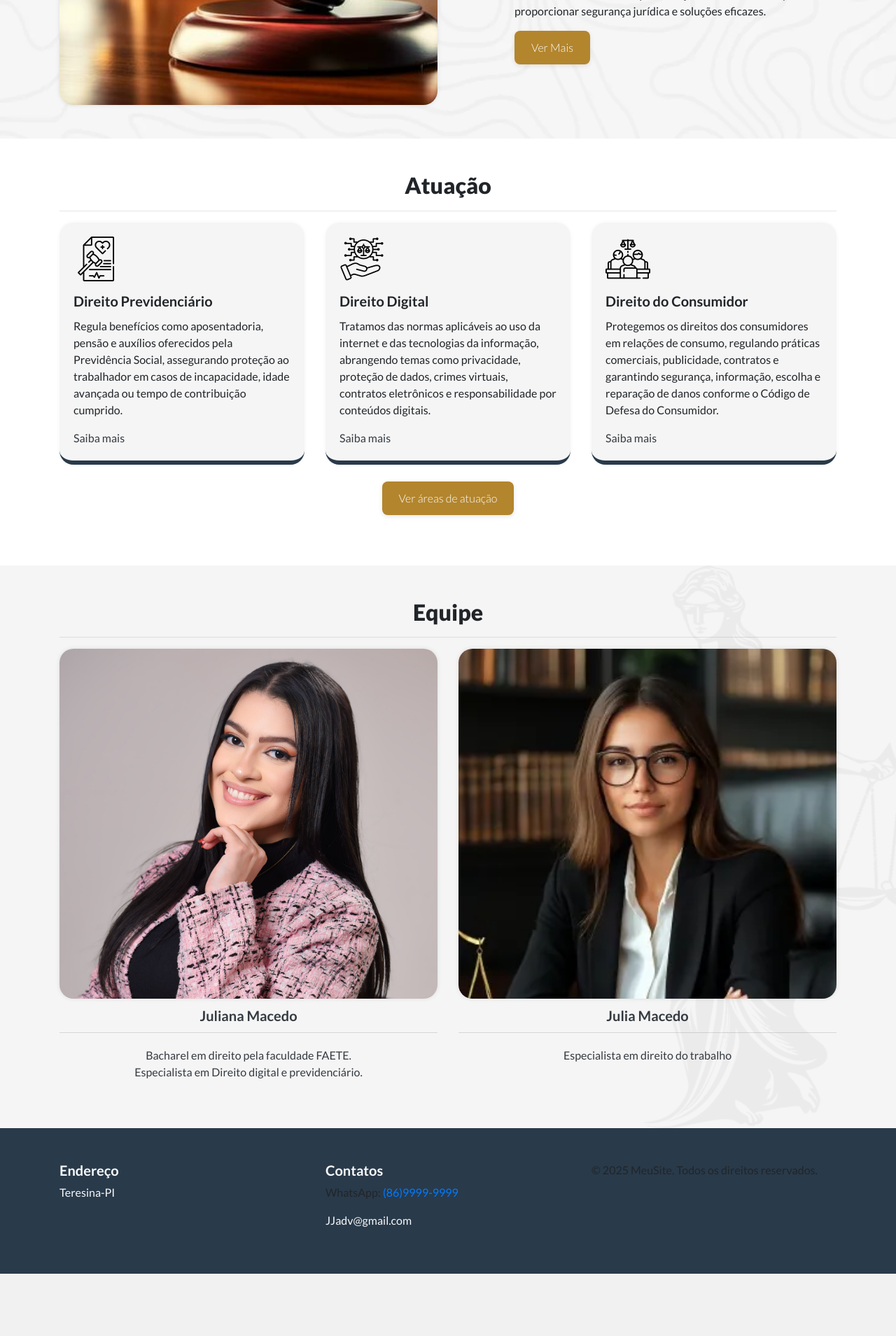
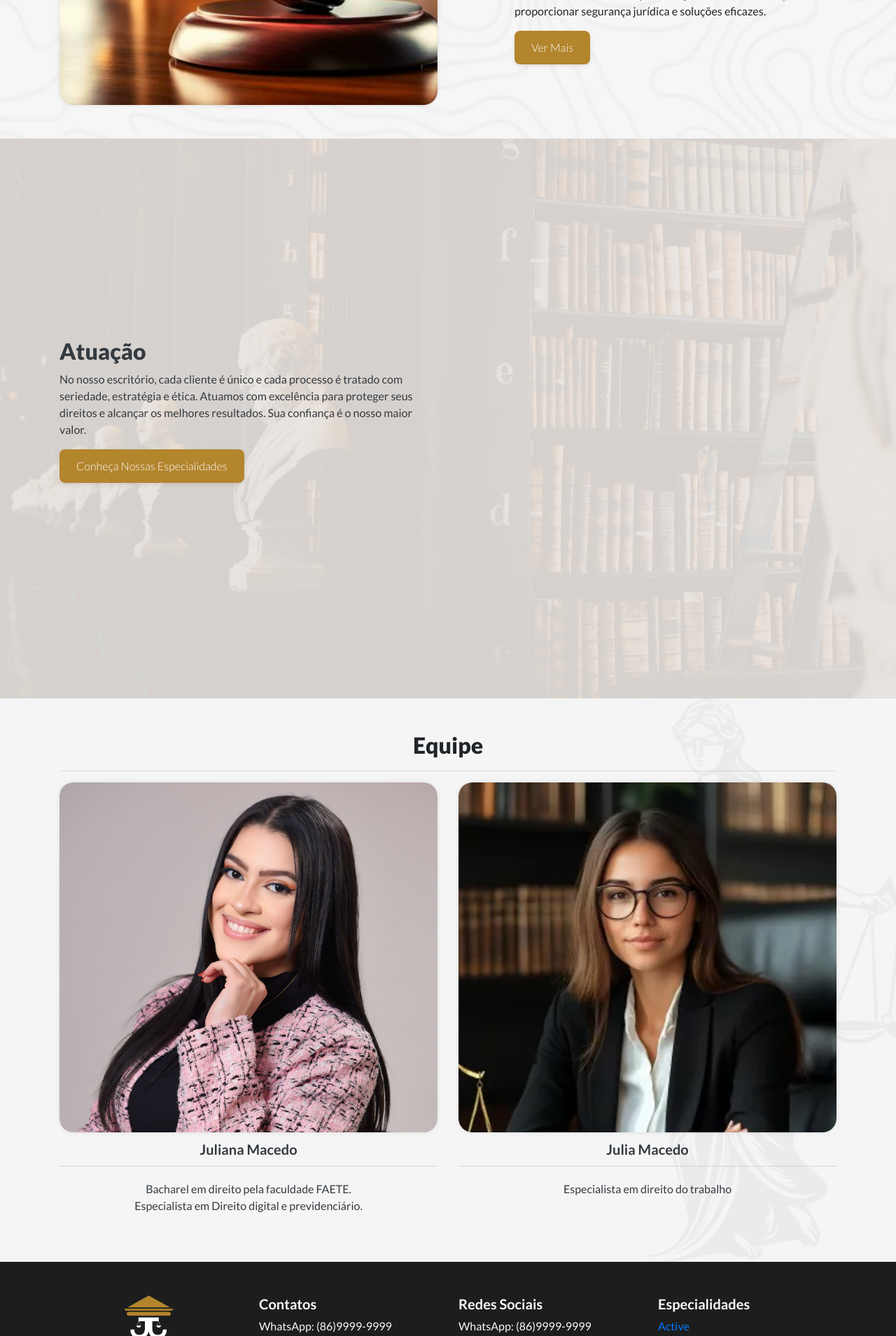
Before and after one commit to viniciusalmeidaweb/website-adv, a Django app: page /home/ in a window 1280 px wide. Shown: the part 1531-3440 px from the top of the page at 70% size. Before the commit the page ends 3351 px from the top, so only its background shows below. Run offline with Django 4.2, Linux system fonts and the light colour scheme; data comes from the database, SQL or seed files in the repository; some libraries are stand-ins or nearby versions.

Commit message:
ajustes html e css

```diff
--- a/static/css/styles.css
+++ b/static/css/styles.css
@@ -147,16 +147,25 @@ img.logo-site{
 
 .services {
 
-    display: grid; /* Flexbox para centralizar o conteúdo */
-    /*justify-content: center; /* Alinha o conteúdo horizontalmente */
-    align-items: center; /* Alinha o conteúdo verticalmente */
-    /*text-align: center; /* Centraliza o texto */
-
-    box-sizing: border-box; /* Inclui o padding no tamanho total do div */
-
+  background-image: url('/media/img/bg-services.jpg'); /* Coloque o caminho da sua imagem */
+  background-size: cover; /* A imagem cobre toda a área do div */
+  background-position: center; /* Centraliza a imagem */
+  min-height: 100vh; /* Define a altura do div como 100% da altura da janela */
+  display: grid; /* Flexbox para centralizar o conteúdo */
+  align-items: center; /* Alinha o conteúdo verticalmente */
+  color: white; /* Cor do texto */
+  padding: 20px; /* Espaçamento interno */
+  box-sizing: border-box; /* Inclui o padding no tamanho total do div */
+  position: relative;
 
 
 }
+
+.overlay.overlay-services {
+  background-color: rgba(235, 230, 226, 0.9); /* Sobreposição preta com 50% de opacidade */
+}
+
+
 
 .service-card {
     position: relative;
@@ -222,5 +231,10 @@ img.logo-site{
 }
 
 .footer-site{
-    background-color: #293A4A;
+  background-color: #1d1d1d;
 }
+
+.footer-end{
+  background-color: black;
+
+}
--- a/website/templates/base.html
+++ b/website/templates/base.html
@@ -23,10 +23,10 @@
 <body>
 <!-- Cabeçalho -->
 <header>
-  <nav class="navbar navbar-expand-lg navbar-dark navbar-bg-dark">
+  <nav class="navbar navbar-expand-lg navbar-light bg-light">
         <div class="container">
         <a class="navbar-brand" href="{% url 'home' %}">
-          <img class="logo-site" src="/media/website/logo-site.png" alt="Juliana Macedo e Jullya Macedo - Advogadas Associadas">
+          <img class="logo-site img-fluid" src="/media/website/logo-black.png" alt="Juliana Macedo e Jullya Macedo - Advogadas Associadas">
         </a>
         <button class="navbar-toggler" type="button" data-toggle="collapse" data-target="#conteudoNavbarSuportado" aria-controls="conteudoNavbarSuportado" aria-expanded="false" aria-label="Alterna navegação">
           <span class="navbar-toggler-icon"></span>
@@ -66,33 +66,63 @@
 </main>
 
  <!-- Rodapé -->
-<footer class="footer-site py-5">
-<div class="container">
+<footer>
 
-<div class="row">
-  <div class="col-4">
-    <h5 class="font-weight-bold text-light sec-title">Endereço</h5>
-      <p class="sec-text text-light">Teresina-PI</p>
+<div class="footer-site py-5">
+  <div class="container">
+    <div class="row">
 
+<div class="col-lg-3">
+    <img class="img-fluid" src="/media/website/logo-white.png" alt="">
+</div>
 
-      </div>
+<div class="col-lg-3">
+  <h5 class="font-weight-bold text-light sec-title">Contatos</h5>
+  <p class="text-light">WhatsApp: (86)9999-9999</p>
+  <p class="text-light">JJadv@gmail.com</p>
+  <p class="text-light">Teresina-PI</p>
+</div>
 
+<div class="col-lg-3">
+  <h5 class="font-weight-bold text-light sec-title">Redes Sociais</h5>
+  <p class="text-light">WhatsApp: (86)9999-9999</p>
+  <p class="text-light">JJadv@gmail.com</p>
+  <p class="text-light">Teresina-PI</p>
+</div>
 
-<div class="col-4">
+<div class="col-lg-3">
+  <h5 class="font-weight-bold text-light sec-title">Especialidades</h5>
+  <ul class="nav flex-column">
 
-        <h5 class="font-weight-bold text-light sec-title">Contatos</h5>
-        <p>WhatsApp: <a href="#" target="_blank">(86)9999-9999</a></p>
-        <p class="sec-text text-light">JJadv@gmail.com</p>
+      <li class="nav-item">
+        <a class="" aria-current="page" href="#">Active</a>
+      </li>
 
-      </div>
+      <li class="nav-item">
+        <a class="" href="#">Link</a>
+      </li>
 
-
-<div class="col-4">
-  <p>&copy; 2025 MeuSite. Todos os direitos reservados.</p>
+      <li class="nav-item">
+        <a class="" href="#">Link</a>
+        <i class="fa5s fa5-phone-alt" style="font-size: 17px ;color: #AB9169 ;margin-right: 10px ;"></i>
+      </li>
+  </ul>
+  </div>
 
 </div>
 </div>
 </div>
+
+<div class="footer-end py-3 mb-0">
+  <div class="container">
+    <div class="row">
+      <div class="col-lg-12 text-light text-center">
+        <p class="mb-0">&copy; 2025 Juliana e Jullya. Todos os direitos reservados.</p>
+      </div>
+    </div>
+  </div>
+</div>
+
 </footer>
 
 
--- a/website/templates/index.html
+++ b/website/templates/index.html
@@ -80,53 +80,38 @@
 
 
 <!-- Seção de serviços -->
-<section class="services py-5">
+
+<section class="services py-5 text-dark">
+  <div class="overlay overlay-services"></div>
+
   <div class="container">
+    <div class="row">
+      <div class="col-sm-6">
+        <span></span>
+        <h2 class="lato-black text-dark">Atuação</h2>
 
-      <div class="row">
-        <div class="col-sm-12">
-          <h2 class="text-center lato-black">Atuação</h2>
-          <hr>
       </div>
     </div>
 
-
 <div class="row">
       {% if especialidade_list %}
-      {% for especialidade in especialidade_list %}
-          <div class="col-sm-4">
-            <article>
-              <div class="card service-card">
-                <div class="card-body">
+      <div class="col-lg-6 mb-4">
+        <p>
+          No nosso escritório, cada cliente é único e cada processo é tratado com seriedade, estratégia e ética.
+          Atuamos com excelência para proteger seus direitos e alcançar os melhores resultados.
+          Sua confiança é o nosso maior valor.
+        </p>
+        <a href="{% url 'especialidades' %}" class="btn btn-wbsite">Conheça Nossas Especialidades</a>
+      </div>
 
-                  {% if especialidade.icone %}
-                    <img class="mr-3" src="{{ especialidade.icone.url }}" alt="{{ especialidade.nome_especialidade }}">
+      {% else %}
+      <div class="col-12 text-center">
+        <p>Sem cadastros de Especialidades.</p>
+      </div>
       {% endif %}
-
-                    <h5 class="card-title mt-3 sec-title font-weight-bold">{{ especialidade.nome_especialidade }}</h5>
-                    <p class="card-text sec-text">{{ especialidade.resumo_especialidade }}</p>
-                    <a href="{% url 'especialidade_detail' especialidade.pk %}" class="card-link text-dark">Saiba mais</a>
-
 </div>
 </div>
-          </article>
-          </div>
-      {% endfor %}
-
-      {% else %}
-          <p>Sem cadastros de Especialidades.</p>
-    {% endif %}
-</div>
-
-<div class="row my-4">
-  <div class="col-sm-12 text-center">
-  <a href="{% url 'especialidades' %}" class="btn btn-wbsite ">Ver áreas de atuação</a>
-</div>
-</div>
-
-
-</div>
-</section><!-- FimSeção de serviços -->
+</section><!-- Fim Seção de serviços -->
 
 <section class="team py-5">
   <div class="container">
```
Also changed, not shown: media/images.jpeg (deleted), media/img/bg-services.jpg (added), media/website/LOGO-JJ.png (deleted), media/website/logo-black.png (added), media/website/logo-white.png (added). Lines whose indentation alone changed are shown as unchanged.
